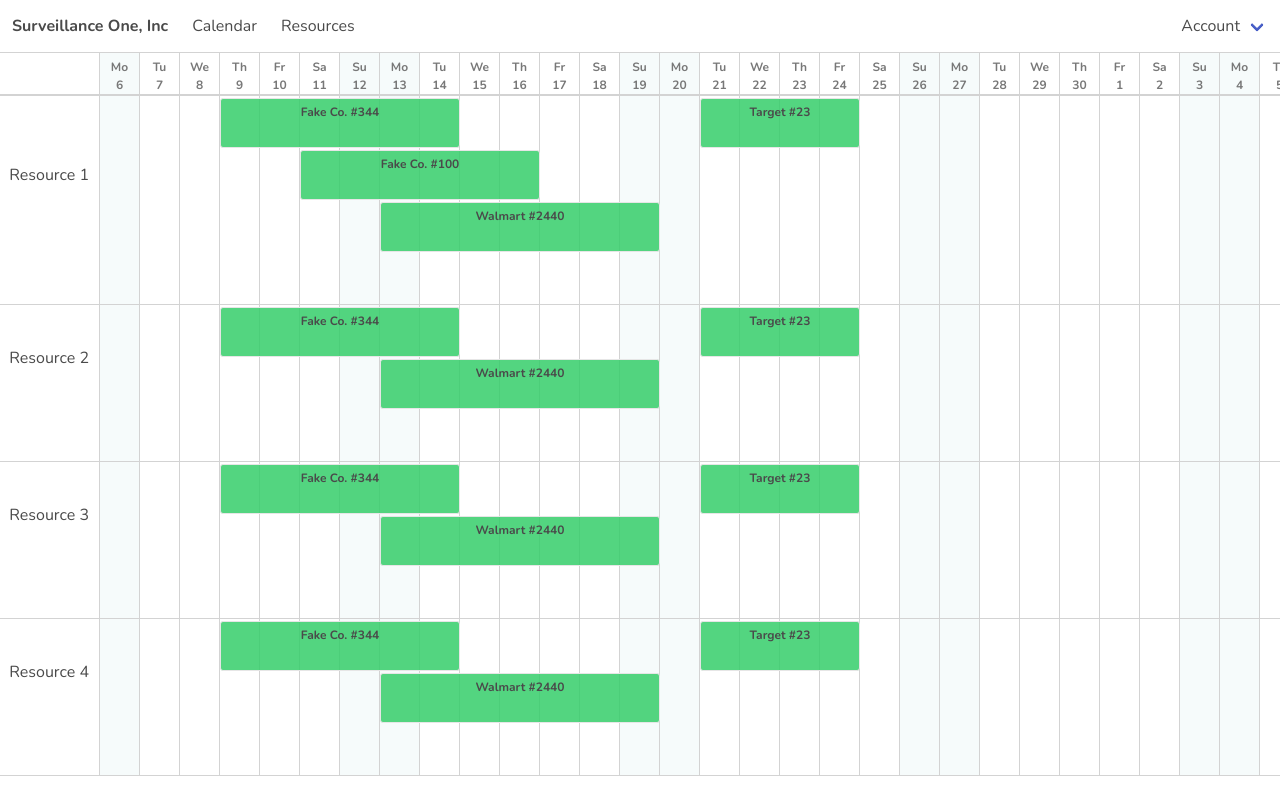
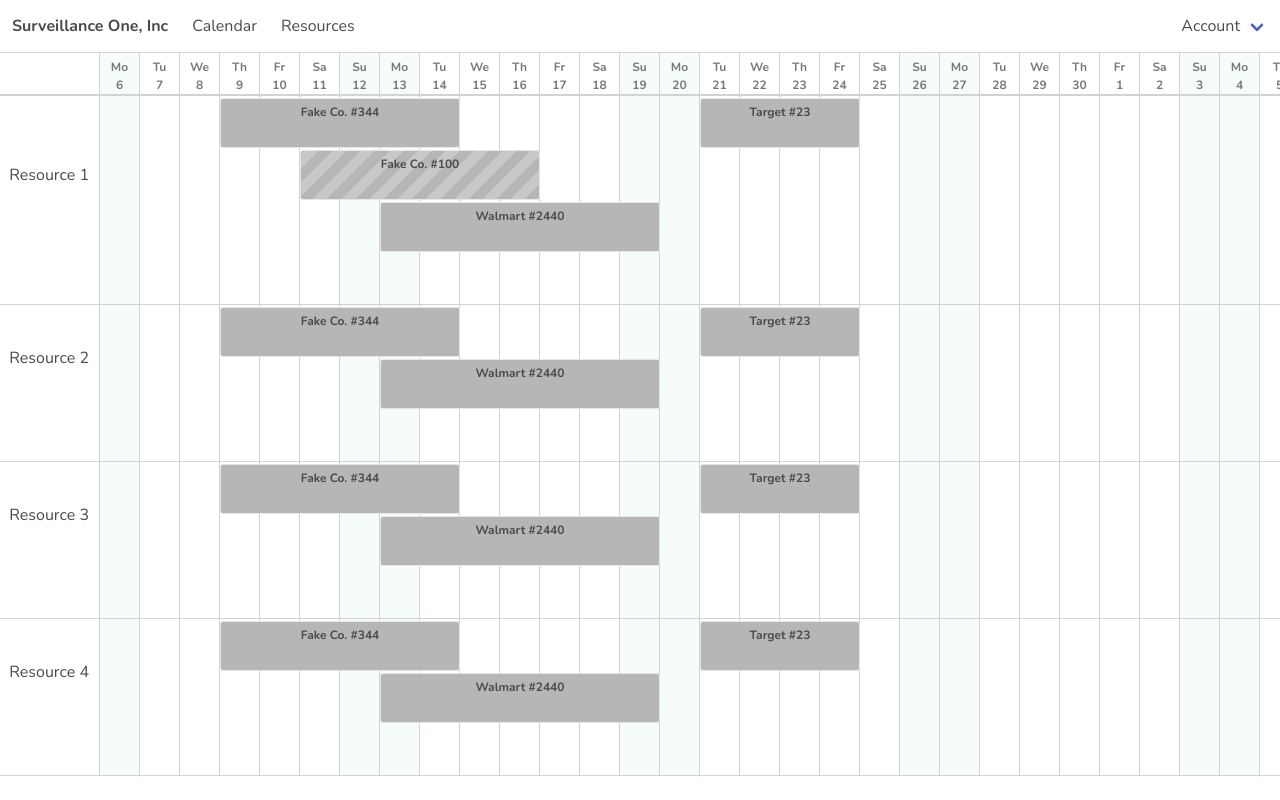
Before and after one commit to colander-app/colander-web, a React (Create React App) app: page /calendar/event/1 in a window 1280 px wide. Shown: the top 800 px of the page. Built offline with nearby package versions, Linux system fonts and the light colour scheme.

Commit message:
Tenative events, striped bg color for events

```diff
--- a/package.json
+++ b/package.json
@@ -11,6 +11,7 @@
     "@types/react": "^18.0.0",
     "@types/react-dom": "^18.0.0",
     "bulma": "^0.9.4",
+    "color": "^4.2.3",
     "mobx": "^6.6.2",
     "mobx-react-lite": "^3.4.0",
     "mobx-state-tree": "^5.1.6",
@@ -53,6 +54,7 @@
     ]
   },
   "devDependencies": {
+    "@types/color": "^3.0.3",
     "@types/react-datepicker": "^4.8.0",
     "@types/styled-components": "^5.1.26",
     "@types/uuid": "^8.3.4"
--- a/src/components/EventBubble.tsx
+++ b/src/components/EventBubble.tsx
@@ -1,13 +1,15 @@
 import moment from 'moment'
 import React, { useRef } from 'react'
 import styled from 'styled-components'
+import Color from 'color'
 import Draggable, { DraggableEventHandler } from 'react-draggable'
-import { Link } from 'react-router-dom'
 
 interface EventBlockProps {
   numOfDays: number
   cellWidth: number
   offset: number
+  bgColor: string
+  striped?: boolean
   isPlaceholder?: boolean
   isDraggingPlaceholder?: boolean
   isHoveringPlaceholder?: boolean
@@ -16,11 +18,11 @@
 export const EventBlock = styled.div<EventBlockProps>`
   z-index: 10;
   position: absolute;
+  overflow-y: hidden;
   box-sizing: border-box;
   border-radius: 3px;
   min-height: 50px;
   border: solid 1px rgb(230, 230, 230);
-  background-color: ${(props) => props.theme.greenEventColor};
   width: ${({ cellWidth, numOfDays }) => cellWidth * numOfDays}px;
   margin-top: ${(props) => props.offset}px;
 
@@ -35,6 +37,20 @@
       return 'opacity: 0;'
     }
   }}
+
+  ${({ striped, bgColor }) => {
+    if (striped) {
+      return `
+      background: repeating-linear-gradient(
+        -45deg,
+        ${bgColor},
+        ${bgColor} 10px,
+        ${Color(bgColor).lighten(0.1).hex()} 10px,
+        ${Color(bgColor).lighten(0.1).hex()} 20px
+      );`
+    }
+    return `background-color: ${bgColor};`
+  }}
 `
 
 interface EventBubbleProps {
@@ -42,12 +58,24 @@
   end: Date
   offset: number
   width: number
+  bgColor: string
+  striped?: boolean
   onMove: (newStart: Date, newEnd: Date) => void
   onClick: () => void
 }
 export const EventBubble: React.FC<
   React.PropsWithChildren & EventBubbleProps
-> = ({ start, end, offset, width, children, onMove, onClick }) => {
+> = ({
+  start,
+  end,
+  offset,
+  width,
+  bgColor,
+  striped,
+  children,
+  onMove,
+  onClick,
+}) => {
   const nodeRef = useRef<HTMLDivElement>(null)
   const numOfDays = moment(end).diff(start, 'days') + 1
   const gridX = width
@@ -66,7 +94,9 @@
         numOfDays={numOfDays}
         cellWidth={width}
         offset={offset}
+        striped={striped}
         onClick={onClick}
+        bgColor={bgColor}
       >
         {children}
       </EventBlock>
--- a/src/components/NewEventHandle.tsx
+++ b/src/components/NewEventHandle.tsx
@@ -67,6 +67,7 @@
         numOfDays={numOfDays}
         cellWidth={width}
         offset={0}
+        bgColor={'green'}
       >
         <Label>{!dragging ? '+' : null}</Label>
       </EventBlock>
--- a/src/containers/ResponsiveEventBubble.tsx
+++ b/src/containers/ResponsiveEventBubble.tsx
@@ -19,6 +19,8 @@
         end={event.end}
         offset={offset}
         width={width}
+        striped={event.tentative}
+        bgColor={event.color}
         onClick={onClick}
         onMove={onMove}
       >
--- a/src/services/fake-server.ts
+++ b/src/services/fake-server.ts
@@ -45,6 +45,8 @@
     end: moment().add(8, 'days').toDate(),
     updatedAt: new Date(1667309346394),
     serverUpdatedAt: new Date(1667309346394),
+    tentative: false,
+    color: 'rgb(182, 182, 182)',
   },
   {
     id: 'e2',
@@ -53,6 +55,8 @@
     end: moment().add(10, 'days').toDate(),
     updatedAt: new Date(1667309348524),
     serverUpdatedAt: new Date(1667309348524),
+    tentative: true,
+    color: 'rgb(182, 182, 182)',
   },
   {
     id: 'e3',
@@ -61,6 +65,8 @@
     end: moment().add(13, 'days').toDate(),
     updatedAt: new Date(1667309350406),
     serverUpdatedAt: new Date(1667309350406),
+    tentative: false,
+    color: 'rgb(182, 182, 182)',
   },
   {
     id: 'e4',
@@ -69,11 +75,14 @@
     end: moment().add(18, 'days').toDate(),
     updatedAt: new Date(1667309351458),
     serverUpdatedAt: new Date(1667309351458),
+    tentative: false,
+    color: 'rgb(182, 182, 182)',
   },
 ]
 
 export const fakeWebsocket = () => {
   const callbacks = new Set()
+
   const connect: DataService = (endpoint, query, callback) => {
     console.log('Connecting to websocket with query', query)
     callbacks.add(callback)
--- a/src/store/event.ts
+++ b/src/store/event.ts
@@ -8,6 +8,8 @@
     start: types.Date,
     end: types.Date,
     label: types.string,
+    color: types.string,
+    tentative: types.boolean,
   })
   .actions((self) => ({
     changeDates(start: Date, end: Date) {
@@ -19,5 +21,9 @@
       self.updatedAt = new Date()
       self.label = str
     },
+    setTentative(tentative: boolean) {
+      self.updatedAt = new Date()
+      self.tentative = tentative
+    },
   }))
 export type IEventModel = Instance<typeof EventModel>
--- a/src/store/root.ts
+++ b/src/store/root.ts
@@ -64,6 +64,8 @@
           id: uuidv4(),
           updatedAt: new Date(),
           serverUpdatedAt: 0,
+          tentative: false,
+          color: 'grey',
           label,
           start,
           end,
--- a/src/views/EventDetailSidebar.tsx
+++ b/src/views/EventDetailSidebar.tsx
@@ -47,26 +47,41 @@
     return null
   }
 
-  const changeStart = (d: Date) => {
-    event.changeDates(d, event.end)
+  const changeTentative = (checked: boolean) => {
+    event.setTentative(checked)
   }
 
-  const changeEnd = (d: Date) => {
-    event.changeDates(event.start, d)
+  const changeStart = (newStart: Date) => {
+    event.changeDates(newStart, event.end)
   }
 
-  const changeLabel = (value: string) => {
-    event.updateLabel(value)
+  const changeEnd = (newEnd: Date) => {
+    event.changeDates(event.start, newEnd)
+  }
+
+  const changeLabel = (text: string) => {
+    event.updateLabel(text)
   }
 
   return (
     <SidebarContainer className="column is-one-quarter is-full-mobile px-3">
       <h2 className="is-size-3 mb-4">Event Details</h2>
       <div className="field">
+        <label className="checkbox">
+          <input
+            type="checkbox"
+            checked={event.tentative}
+            onChange={(e) => changeTentative(e.target.checked)}
+          />
+          <span className="pl-2">
+            <strong>Tentative</strong>
+          </span>
+        </label>
+      </div>
+      <div className="field">
         <div className="label">Label</div>
         <div className="control">
           <input
-            key={`${event.id}-${event.label}`}
             className="input"
             type="text"
             placeholder="Label"
--- a/src/views/ResourceCalendarView.tsx
+++ b/src/views/ResourceCalendarView.tsx
@@ -11,6 +11,7 @@
 
 const useLiveResources = (resourceIds: string[], start: Date, end: Date) => {
   const { store, liveData } = useRootStore()
+
   useEffect(() => {
     return liveData.subscribe({
       type: 'Resource',
@@ -59,7 +60,7 @@
   }
 
   return (
-    <div className="columns mt-0">
+    <div className="columns mt-0 mb-0">
       <ResourceCalendar
         resources={resources}
         onMoveEvent={onMoveEvent}
```
Also changed, not shown: 1 other file (tests, documents, lock files or other folders).
